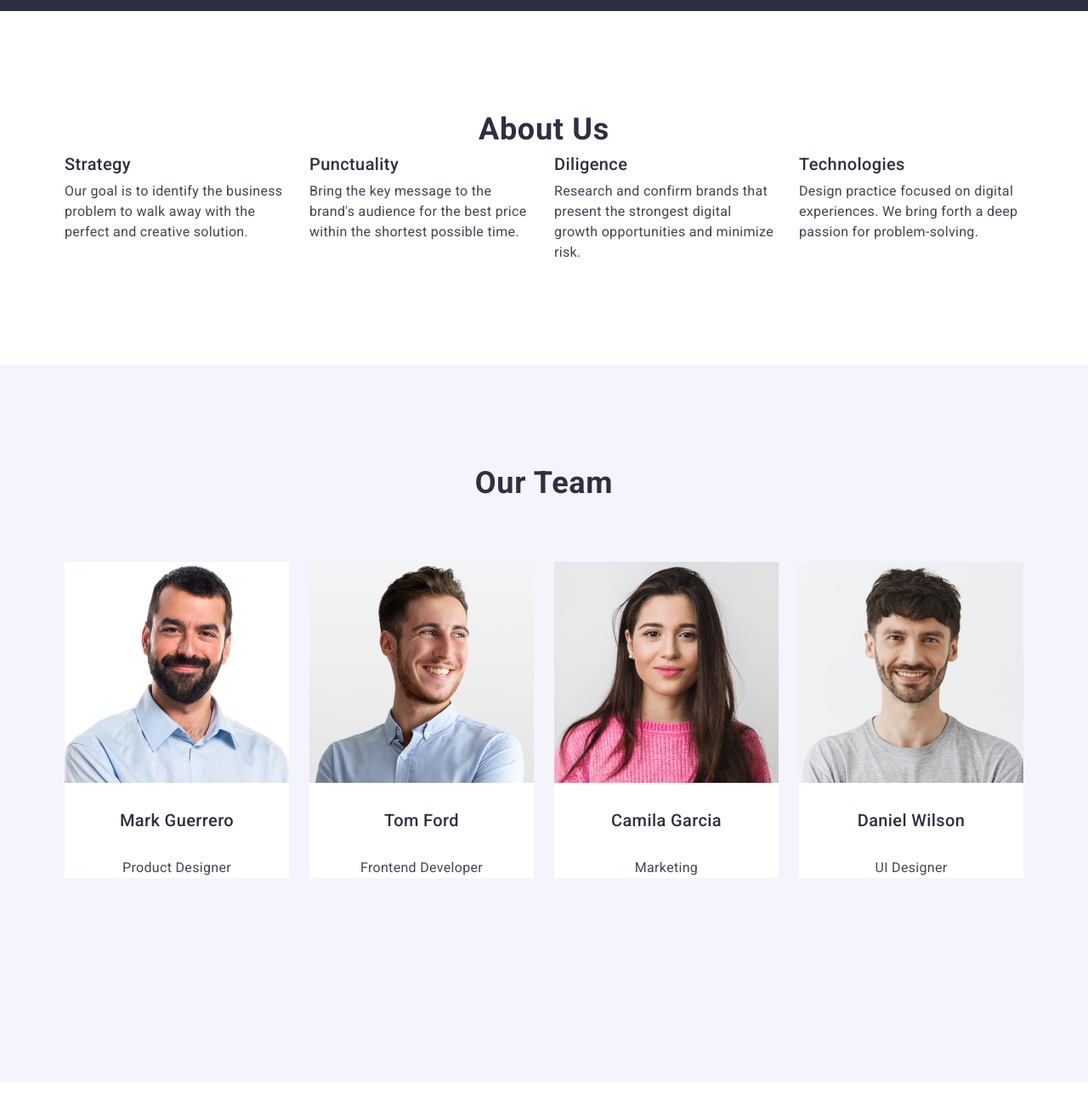
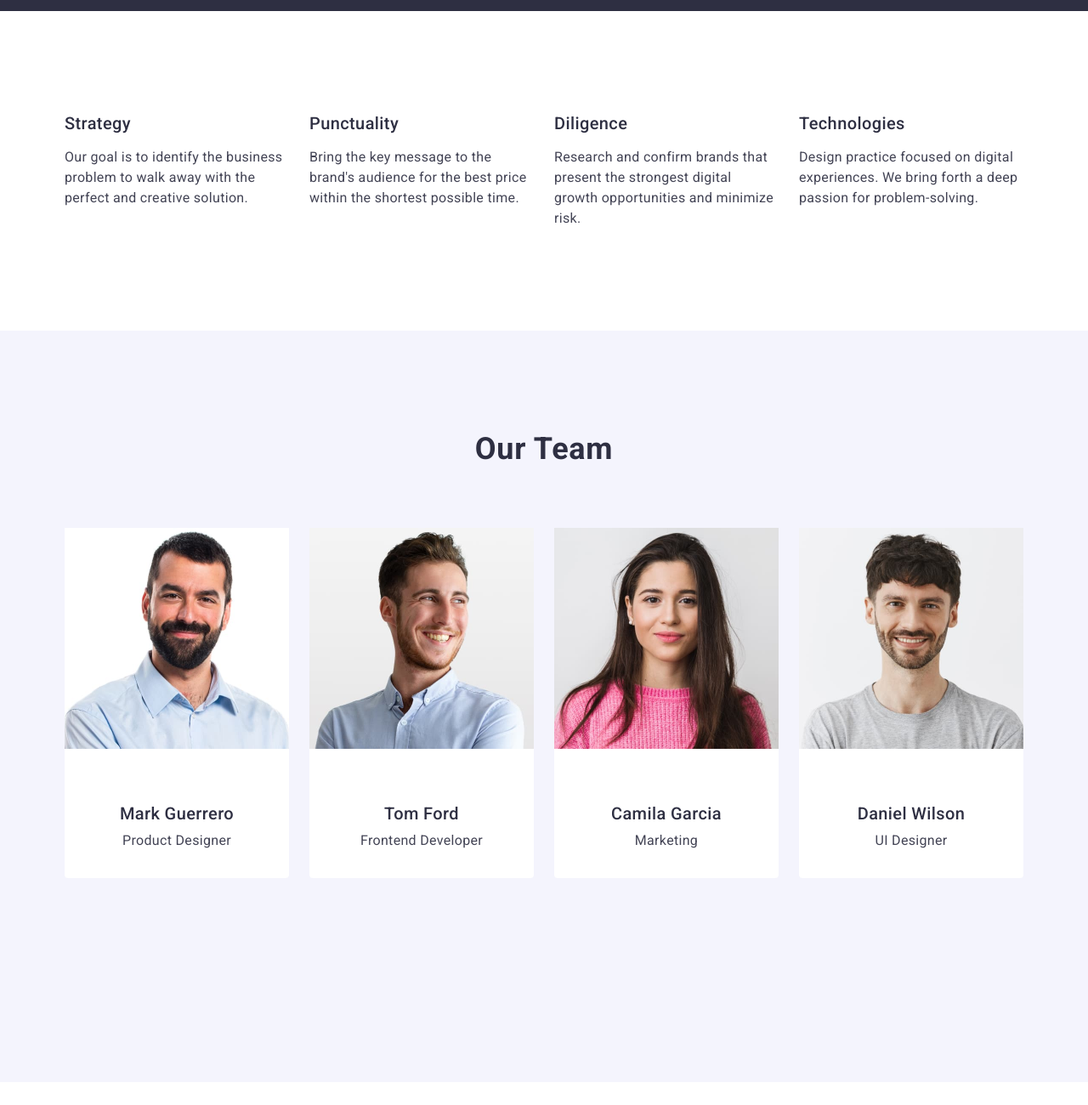
Before and after one commit to goljakairyna36/goit-markup-hw-03, a plain HTML site: page index.html in a window 1280 px wide. Shown: the part 900-2200 px from the top of the page at 85% size. Drawn offline with nearby package versions, Linux system fonts and the light colour scheme.

Commit message:
commit add all

```diff
--- a/css/styles.css
+++ b/css/styles.css
@@ -190,10 +190,6 @@ background-color: #404bbf;
     color: #2e2f42;
 }
 
-.desc{
-    margin-bottom: 8px;
-}
-
 .desc-list{
     display: flex;
     flex-direction: row;
@@ -225,6 +221,7 @@ background-color: #404bbf;
     gap: 24px;
     margin-bottom: 120px;
 }
+
 .team-item{
     background: #fff;
     width: calc((100% - 3 * 24px) / 4);
@@ -233,6 +230,15 @@ background-color: #404bbf;
     flex-direction: column;
     display: flex;
     gap: 32px;
+    border-radius: 0px 0px 4px 4px;
+}
+
+.container-team{
+    padding-top: 32px;
+    padding-bottom: 32px;
+    display: flex;
+    text-align: center;
+    flex-direction: column;
 }
 
 .portfolio {
@@ -258,6 +264,7 @@ background-color: #404bbf;
     line-height: 1.2;
     letter-spacing: 0.02em;
     color: #2e2f42;
+    margin-bottom: 8px;
 }
 
 .subtitle-section-team{
@@ -267,6 +274,7 @@ background-color: #404bbf;
     letter-spacing: 0.02em;
     text-align: center;
     color: #2e2f42;
+    margin-bottom: 8px;
 }
 
 .text-subtitle{
--- a/index.html
+++ b/index.html
@@ -66,7 +66,7 @@
 
       <section class="section section-desc">
         <div class="container">
-          <h2 class="desc">About us</h2>
+          <h2 class="desc visually-hidden">About us</h2>
           <ul class="desc-list">
             <li class="desc-item">
               <h3 class="subtitle-section">Strategy</h3>
@@ -115,8 +115,10 @@
                 width="264"
                 height="260"
               />
+              <div class="container-team">
                 <h3 class="subtitle-section-team">Mark Guerrero</h3>
                 <p class="text-subtitle-team">Product Designer</p>
+              </div>
             </li>
 
             <li class="team-item">
@@ -127,8 +129,10 @@
                 width="264"
                 height="260"
               />
+              <div class="container-team">
                 <h3 class="subtitle-section-team">Tom Ford</h3>
                 <p class="text-subtitle-team">Frontend Developer</p>
+              </div>
             </li>
 
             <li class="team-item">
@@ -139,8 +143,10 @@
                 width="264"
                 height="260"
               />
+              <div class="container-team">
                 <h3 class="subtitle-section-team">Camila Garcia</h3>
                 <p class="text-subtitle-team">Marketing</p>
+              </div>
             </li>
 
             <li class="team-item">
@@ -151,8 +157,10 @@
                 width="264"
                 height="260"
               />
+              <div class="container-team">
                 <h3 class="subtitle-section-team">Daniel Wilson</h3>
                 <p class="text-subtitle-team">UI Designer</p>
+              </div>
             </li>
           </ul>
         </div>
```
Lines whose indentation alone changed are shown as unchanged.
